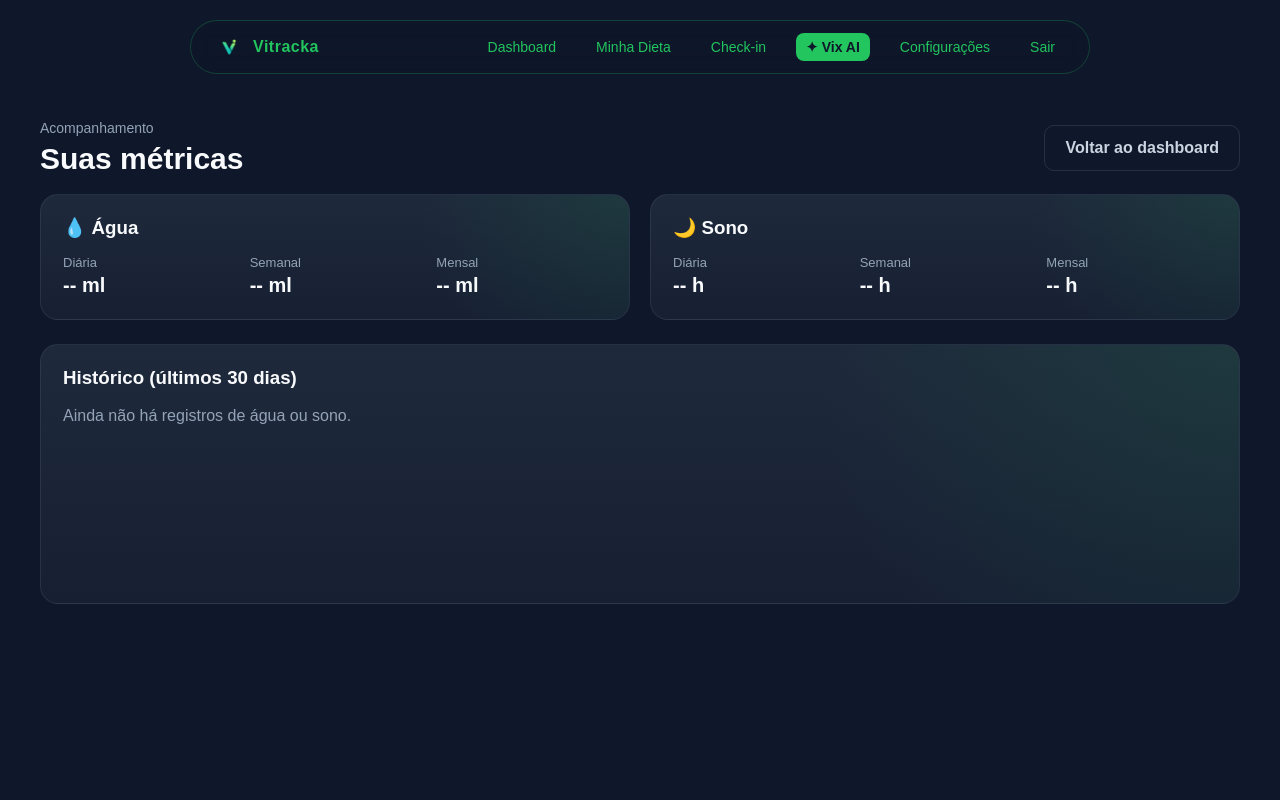
After one commit to euFezin/Vitracka, a Flask app: page /metricas in a window 1280 px wide. The commit adds this page. Run offline with Flask 3, Linux system fonts and the light colour scheme; the visitor is signed in with stand-in values (Sample User, id 1); data that the repository does not hold is empty.

Commit message:
Vitracka

```diff
--- a/app.py
+++ b/app.py
@@ -28,6 +28,7 @@ from core.routes.api_chat import api_chat_bp
 from core.routes.configuracoes import configuracoes_bp
 from core.routes.api_configuracoes import api_configuracoes_bp
 from core.routes.api_tracker import api_tracker_bp
+from core.routes.tracker import tracker_bp
 from core.models import User, db
 
 load_dotenv()
@@ -87,6 +88,7 @@ app.register_blueprint(api_chat_bp)
 app.register_blueprint(configuracoes_bp)
 app.register_blueprint(api_configuracoes_bp)
 app.register_blueprint(api_tracker_bp)
+app.register_blueprint(tracker_bp)
 
 @login_manager.user_loader
 def load_user(user_id):
--- a/core/routes/dashboard.py
+++ b/core/routes/dashboard.py
@@ -4,15 +4,17 @@ from datetime import date
 
 dashboard_bp = Blueprint("dashboard", __name__)
 
-from core.services import calcular_streak, montar_dados_dashboard
+from core.services import calcular_streak, montar_dados_dashboard, get_or_create_daily_tracker
 
 @dashboard_bp.route("/dashboard")
 @login_required
 def dashboard():
     dados = montar_dados_dashboard(current_user.id)
+    tracker = get_or_create_daily_tracker(current_user.id)
 
     return render_template(
         "dashboard.html",
         **dados,
+        tracker=tracker,
         today=date.today()
     )
--- /dev/null
+++ b/core/routes/tracker.py
@@ -0,0 +1,90 @@
+from flask import Blueprint, jsonify, request
+from flask_login import login_required, current_user
+
+from core.models import db
+from core.services import get_or_create_daily_tracker
+from flask import render_template
+from datetime import date, timedelta
+from core.models import DailyTracker
+
+tracker_bp = Blueprint("tracker", __name__)
+
+
+@tracker_bp.route("/tracker/agua", methods=["POST"])
+@login_required
+def atualizar_agua():
+    data = request.get_json() or {}
+
+    if "agua_ml" not in data:
+        return jsonify({"erro": "Campo 'agua_ml' e obrigatorio."}), 400
+
+    try:
+        agua_ml = int(data["agua_ml"])
+    except (ValueError, TypeError):
+        return jsonify({"erro": "Valor de agua invalido."}), 400
+
+    if agua_ml < 0:
+        return jsonify({"erro": "O valor de agua nao pode ser negativo."}), 400
+
+    tracker = get_or_create_daily_tracker(current_user.id)
+    tracker.water_ml = agua_ml
+    db.session.commit()
+
+    return jsonify({"agua_ml": tracker.water_ml}), 200
+
+
+@tracker_bp.route("/tracker/sono", methods=["POST"])
+@login_required
+def atualizar_sono():
+    data = request.get_json() or {}
+
+    if "sono_horas" not in data:
+        return jsonify({"erro": "Campo 'sono_horas' e obrigatorio."}), 400
+
+    try:
+        sono_horas = float(data["sono_horas"])
+    except (ValueError, TypeError):
+        return jsonify({"erro": "Valor de sono invalido."}), 400
+
+    if sono_horas < 0 or sono_horas > 24:
+        return jsonify({"erro": "Horas de sono devem estar entre 0 e 24."}), 400
+
+    tracker = get_or_create_daily_tracker(current_user.id)
+    tracker.sleep_hours = sono_horas
+    db.session.commit()
+
+    return jsonify({"sono_horas": tracker.sleep_hours}), 200
+
+@tracker_bp.route("/metricas")
+@login_required
+def metricas():
+    hoje = date.today()
+
+    registros = (
+        DailyTracker.query.filter_by(user_id=current_user.id)
+        .order_by(DailyTracker.date.desc())
+        .limit(30)
+        .all()
+    )
+
+    def media(dias, campo):
+        limite = hoje - timedelta(days=dias)
+        valores = [getattr(r, campo) for r in registros if r.date > limite and getattr(r, campo) is not None]
+        if not valores:
+            return None
+        return round(sum(valores) / len(valores), 1)
+
+    medias = {
+        "agua": {
+            "diaria": media(1, "water_ml"),
+            "semanal": media(7, "water_ml"),
+            "mensal": media(30, "water_ml"),
+        },
+        "sono": {
+            "diaria": media(1, "sleep_hours"),
+            "semanal": media(7, "sleep_hours"),
+            "mensal": media(30, "sleep_hours"),
+        },
+    }
+
+    return render_template("metricas.html", registros=registros, medias=medias)
--- /dev/null
+++ b/static/paginas/metricas.css
@@ -0,0 +1,40 @@
+.metricas-grid {
+    display: grid;
+    grid-template-columns: 1fr 1fr;
+    gap: 20px;
+    margin-bottom: 24px;
+}
+
+.metrica-card {
+    min-height: auto;
+}
+
+.metrica-row {
+    display: flex;
+    justify-content: space-between;
+    gap: 16px;
+    margin-top: 16px;
+}
+
+.metrica-item {
+    display: flex;
+    flex-direction: column;
+    gap: 4px;
+    flex: 1;
+}
+
+.metrica-label {
+    color: #94A3B8;
+    font-size: 13px;
+}
+
+.metrica-value {
+    font-size: 20px;
+    font-weight: bold;
+}
+
+@media (max-width: 768px) {
+    .metricas-grid {
+        grid-template-columns: 1fr;
+    }
+}
--- /dev/null
+++ b/templates/metricas.html
@@ -0,0 +1,100 @@
+<!DOCTYPE html>
+<html lang="pt-br">
+<head>
+    <meta charset="UTF-8">
+    <title>Métricas - Vitracka</title>
+    <link rel="icon" href="{{ url_for('static', filename='images/Vitracka.png') }}">
+    <link rel="stylesheet" href="{{ url_for('static', filename='style.css') }}">
+    <link rel="stylesheet" href="{{ url_for('static', filename='components.css') }}">
+    <link rel="stylesheet" href="{{ url_for('static', filename='paginas/plataforma.css') }}">
+    <link rel="stylesheet" href="{{ url_for('static', filename='paginas/dashboard.css') }}">
+    <link rel="stylesheet" href="{{ url_for('static', filename='paginas/metricas.css') }}">
+</head>
+<body>
+
+    {% include 'components/navbar.html' %}
+
+    <div class="container">
+
+        <section class="dash-header">
+            <div class="dash-header-text">
+                <p class="eyebrow">Acompanhamento</p>
+                <h2>Suas métricas</h2>
+            </div>
+
+            <a href="{{ url_for('dashboard.dashboard') }}" class="secondary-button">
+                Voltar ao dashboard
+            </a>
+        </section>
+
+        <div class="metricas-grid">
+
+            <section class="platform-card metrica-card">
+                <h3>💧 Água</h3>
+                <div class="metrica-row">
+                    <div class="metrica-item">
+                        <span class="metrica-label">Diária</span>
+                        <span class="metrica-value">{{ medias.agua.diaria if medias.agua.diaria else '--' }} ml</span>
+                    </div>
+                    <div class="metrica-item">
+                        <span class="metrica-label">Semanal</span>
+                        <span class="metrica-value">{{ medias.agua.semanal if medias.agua.semanal else '--' }} ml</span>
+                    </div>
+                    <div class="metrica-item">
+                        <span class="metrica-label">Mensal</span>
+                        <span class="metrica-value">{{ medias.agua.mensal if medias.agua.mensal else '--' }} ml</span>
+                    </div>
+                </div>
+            </section>
+
+            <section class="platform-card metrica-card">
+                <h3>🌙 Sono</h3>
+                <div class="metrica-row">
+                    <div class="metrica-item">
+                        <span class="metrica-label">Diária</span>
+                        <span class="metrica-value">{{ medias.sono.diaria if medias.sono.diaria else '--' }} h</span>
+                    </div>
+                    <div class="metrica-item">
+                        <span class="metrica-label">Semanal</span>
+                        <span class="metrica-value">{{ medias.sono.semanal if medias.sono.semanal else '--' }} h</span>
+                    </div>
+                    <div class="metrica-item">
+                        <span class="metrica-label">Mensal</span>
+                        <span class="metrica-value">{{ medias.sono.mensal if medias.sono.mensal else '--' }} h</span>
+                    </div>
+                </div>
+            </section>
+
+        </div>
+
+        <section class="platform-card section-block">
+            <h3>Histórico (últimos 30 dias)</h3>
+
+            {% if registros %}
+                <div class="timeline-list">
+                    {% for r in registros %}
+                        <div class="timeline-item">
+                            <div class="timeline-dot"></div>
+                            <div class="timeline-content">
+                                <div class="timeline-top">
+                                    <strong>{{ r.date.strftime('%d/%m/%Y') }}</strong>
+                                </div>
+                                <div class="timeline-meta">
+                                    <span>💧 {{ r.water_ml }} ml</span>
+                                    {% if r.sleep_hours %}
+                                        <span> · 🌙 {{ r.sleep_hours }} h</span>
+                                    {% endif %}
+                                </div>
+                            </div>
+                        </div>
+                    {% endfor %}
+                </div>
+            {% else %}
+                <p class="muted">Ainda não há registros de água ou sono.</p>
+            {% endif %}
+        </section>
+
+    </div>
+
+</body>
+</html>
```
Also changed, not shown: core/routes/api_tracker.py (+5 -15 lines), core/services.py (+12 -1 lines), core/workout.py (+131 -36 lines), static/paginas/dashboard.css (+47 -0 lines), templates/dashboard.html (+52 -6 lines), CHANGELOG.md.
